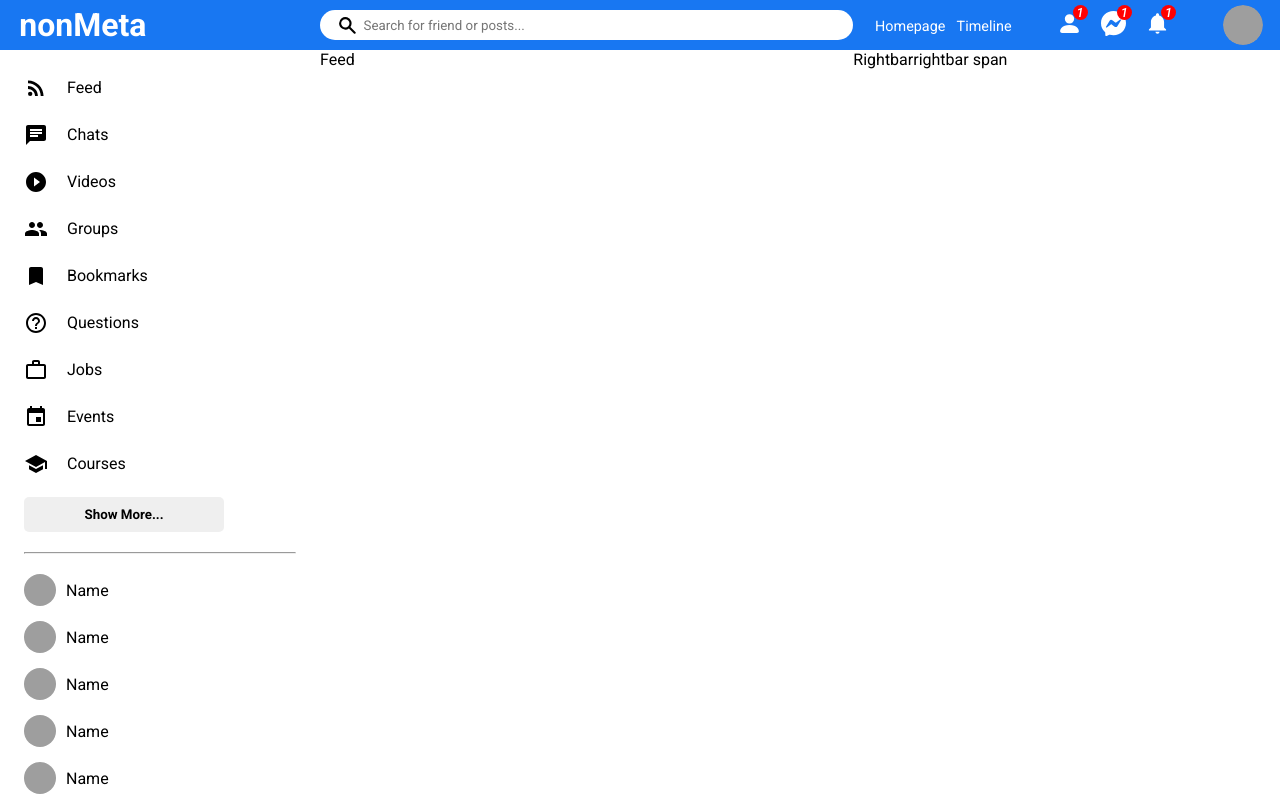
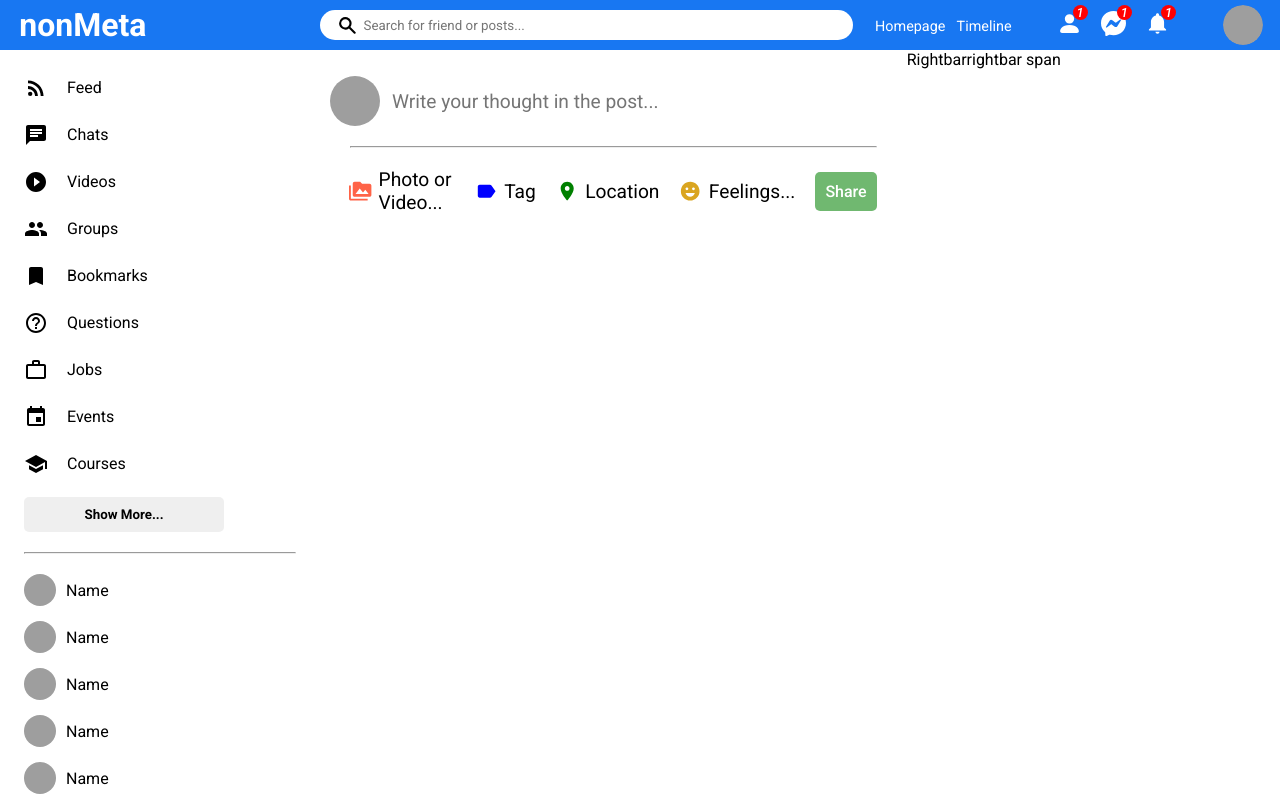
Before and after one commit to akarj/social-media, a React (Create React App) app in the folder client/: page / in a window 1280 px wide. Built offline with nearby package versions, Linux system fonts and the light colour scheme; grey boxes are pictures that could not be loaded.

Commit message:
Feed component's top section was completed!!

```diff
--- a/client/src/components/feed/Feed.jsx
+++ b/client/src/components/feed/Feed.jsx
@@ -1,9 +1,12 @@
+import Share from "../share/Share";
 import "./Feed.scss";
 
 export default function Feed() {
   return (
-    <div className="feedContainer">
-      <span>Feed</span>
+    <div className="feed">
+      <div className="feedContainer">
+        <Share />
+      </div>
     </div>
   );
 }
--- a/client/src/components/feed/Feed.scss
+++ b/client/src/components/feed/Feed.scss
@@ -1,3 +1,3 @@
-div.feedContainer {
-  flex: 5;
+div.feed {
+  flex: 5.5;
 }
--- a/client/src/components/rightbar/Rightbar.scss
+++ b/client/src/components/rightbar/Rightbar.scss
@@ -1,3 +1,3 @@
 div.rightbarContainer {
-  flex: 4;
+  flex: 3.5;
 }
--- /dev/null
+++ b/client/src/components/share/Share.jsx
@@ -0,0 +1,46 @@
+import "./Share.scss";
+import { PermMedia, Label, Room, EmojiEmotions } from "@mui/icons-material";
+
+export default function Share() {
+  return (
+    <div className="Share">
+      <div className="shareWrapper">
+        <div className="shareTop">
+          <img
+            src="https://source.unsplash.com/100x100/?person"
+            alt="share"
+            className="shareProfileImg"
+          />
+          <input
+            type="text"
+            className="shareInput"
+            placeholder="Write your thought in the post..."
+          />
+        </div>
+        <hr className="shareHr" />
+        <div className="shareBottom">
+          <div className="shareOptions">
+            <div className="shareOption">
+              <PermMedia htmlColor="tomato" className="shareIcon" />
+              <span className="shareOptionText">Photo or Video...</span>
+            </div>
+            <div className="shareOption">
+              <Label htmlColor="blue" className="shareIcon" />
+
+              <span className="shareOptionText">Tag</span>
+            </div>
+            <div className="shareOption">
+              <Room htmlColor="green" className="shareIcon" />
+              <span className="shareOptionText">Location</span>
+            </div>
+            <div className="shareOption">
+              <EmojiEmotions htmlColor="goldenrod" className="shareIcon" />
+              <span className="shareOptionText">Feelings...</span>
+            </div>
+          </div>
+          <button className="shareButton">Share</button>
+        </div>
+      </div>
+    </div>
+  );
+}
--- /dev/null
+++ b/client/src/components/share/Share.scss
@@ -0,0 +1,74 @@
+div.Share {
+  margin-top: 1rem;
+  width: 100%;
+  height: 170px;
+  border-radius: 10px;
+  box-shadow: 0px 0px 9px 0px rgba(0, 0, 0, 0.23%);
+  div.shareWrapper {
+    padding: 10px;
+    div.shareTop {
+      display: flex;
+      align-items: center;
+      img.shareProfileImg {
+        width: 50px;
+        height: 50px;
+        border-radius: 50%;
+        object-fit: cover;
+        margin-right: 10px;
+      }
+      input.shareInput {
+        border: none;
+        width: 80%;
+        font-size: 1.2rem;
+        &:focus {
+          outline: none;
+        }
+      }
+    }
+    hr {
+      margin: 20px;
+    }
+    div.shareBottom {
+      display: flex;
+      align-items: center;
+      justify-content: space-between;
+
+      div.shareOptions {
+        display: flex;
+        margin-left: 1.2rem;
+        font-size: 1.2rem;
+        cursor: pointer;
+
+        div.shareOption {
+          display: flex;
+          align-items: center;
+          margin-right: 20px;
+          cursor: pointer;
+          //  background-color: #399;
+          .shareIcon {
+            font-size: 1.4rem;
+          }
+          span.shareOptionText {
+            margin-left: 7px;
+          }
+        }
+      }
+
+      button.shareButton {
+        border: none;
+        padding: 7px;
+        border-radius: 5px;
+        background: rgba(0, 128, 0, 0.562);
+        font-weight: 500;
+        color: white;
+        margin-right: 20px;
+        cursor: pointer;
+        padding: 10px;
+        font-size: 1rem;
+        &:hover {
+          background-color: green;
+        }
+      }
+    }
+  }
+}
--- a/client/src/components/sidebar/Sidebar.scss
+++ b/client/src/components/sidebar/Sidebar.scss
@@ -51,6 +51,7 @@ div.sidebar {
       padding: 10px;
       border-radius: 5px;
       font-weight: bold;
+      cursor: pointer;
     }
     hr {
       margin: 20px 0;
```
